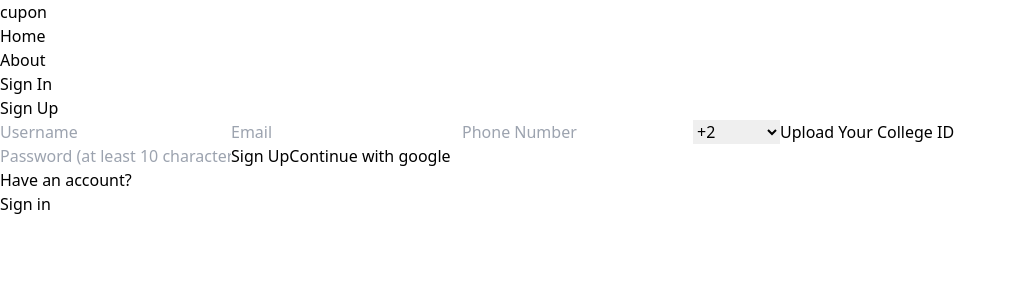
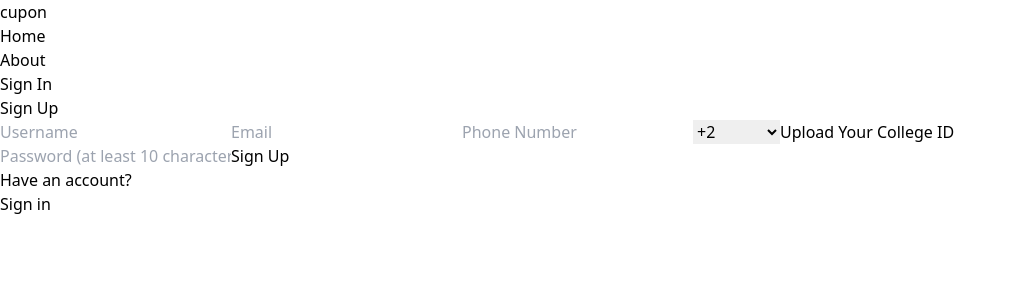
Before and after one commit to ayushstha123/prime_privilege, a React (Vite) app in the folder client/: page /sign-up in a window 1280 px wide. Shown: the top 300 px of the page, without its empty margins (0-1017 px from the left). Built offline with nearby package versions, Linux system fonts and the light colour scheme.

Commit message:
second comit

```diff
--- a/client/src/pages/SignUp.jsx
+++ b/client/src/pages/SignUp.jsx
@@ -1,6 +1,5 @@
 import { useState, useRef, useEffect } from 'react';
 import { Link, useNavigate } from 'react-router-dom';
-import OAuth from '../components/OAuth';
 import { getDownloadURL, getStorage, ref, uploadBytesResumable } from 'firebase/storage';
 import { app } from '../firebase';
 
@@ -200,7 +199,7 @@
         >
           {loading ? 'Loading...' : 'Sign Up'}
         </button>
-        <OAuth />
+
       </form>
       <div className='flex gap-2 mt-5'>
         <p>Have an account?</p>
```
Also changed, not shown: 1 other file (tests, documents, lock files or other folders).
